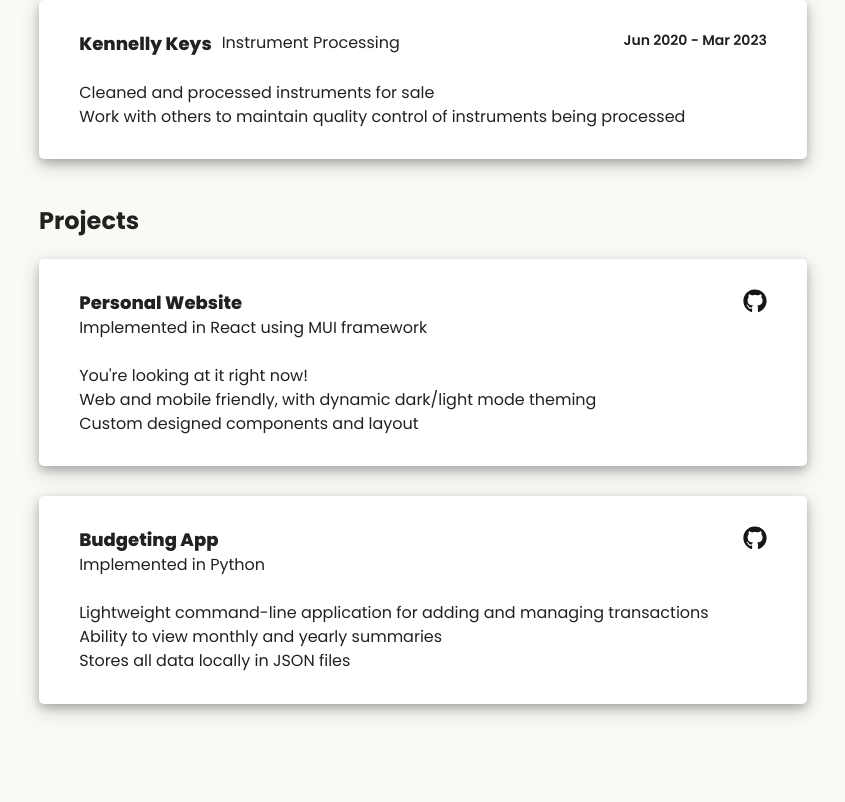
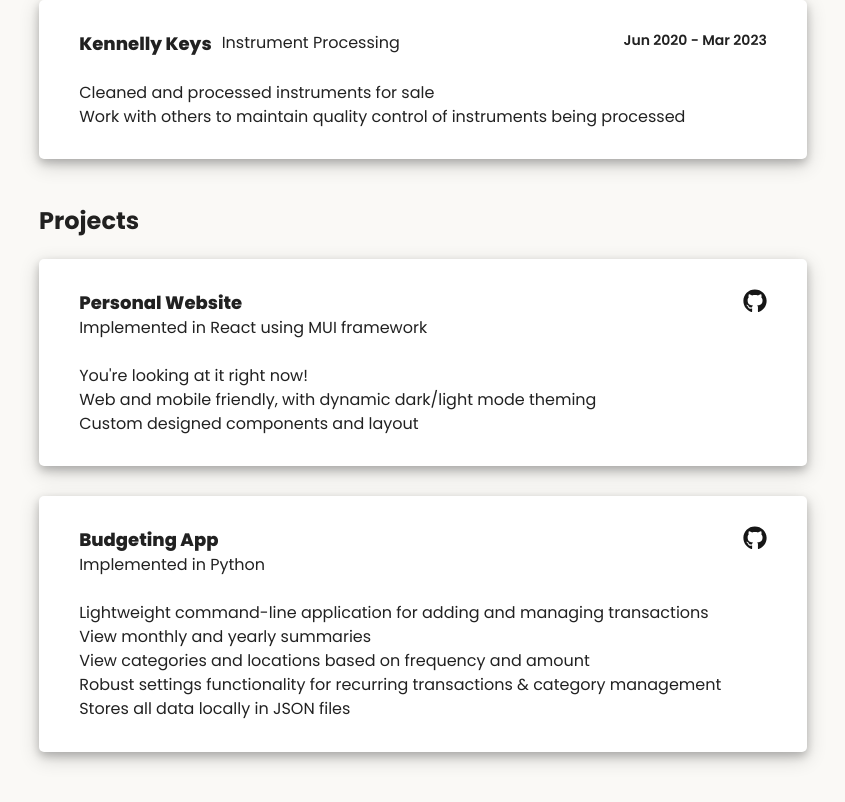
Before and after one commit to jinevang/personal-site, a React (Create React App) app: page /resume in a window 1280 px wide. Shown: the part 1782-2584 px from the top of the page, without its empty margins (231-1076 px from the left). Built offline with nearby package versions, Linux system fonts and the light colour scheme.

Commit message:
Add more to about

```diff
--- a/src/pages/ResumePage.tsx
+++ b/src/pages/ResumePage.tsx
@@ -394,7 +394,13 @@ const ResumePage = () => {
               </li>
             </Typography>
             <Typography>
-              <li>Ability to view monthly and yearly summaries</li>
+              <li>View monthly and yearly summaries</li>
+            </Typography>
+            <Typography>
+              <li>View categories and locations based on frequency and amount</li>
+            </Typography>
+            <Typography>
+              <li>Robust settings functionality for recurring transactions & category management</li>
             </Typography>
             <Typography>
               <li>Stores all data locally in JSON files</li>
```
